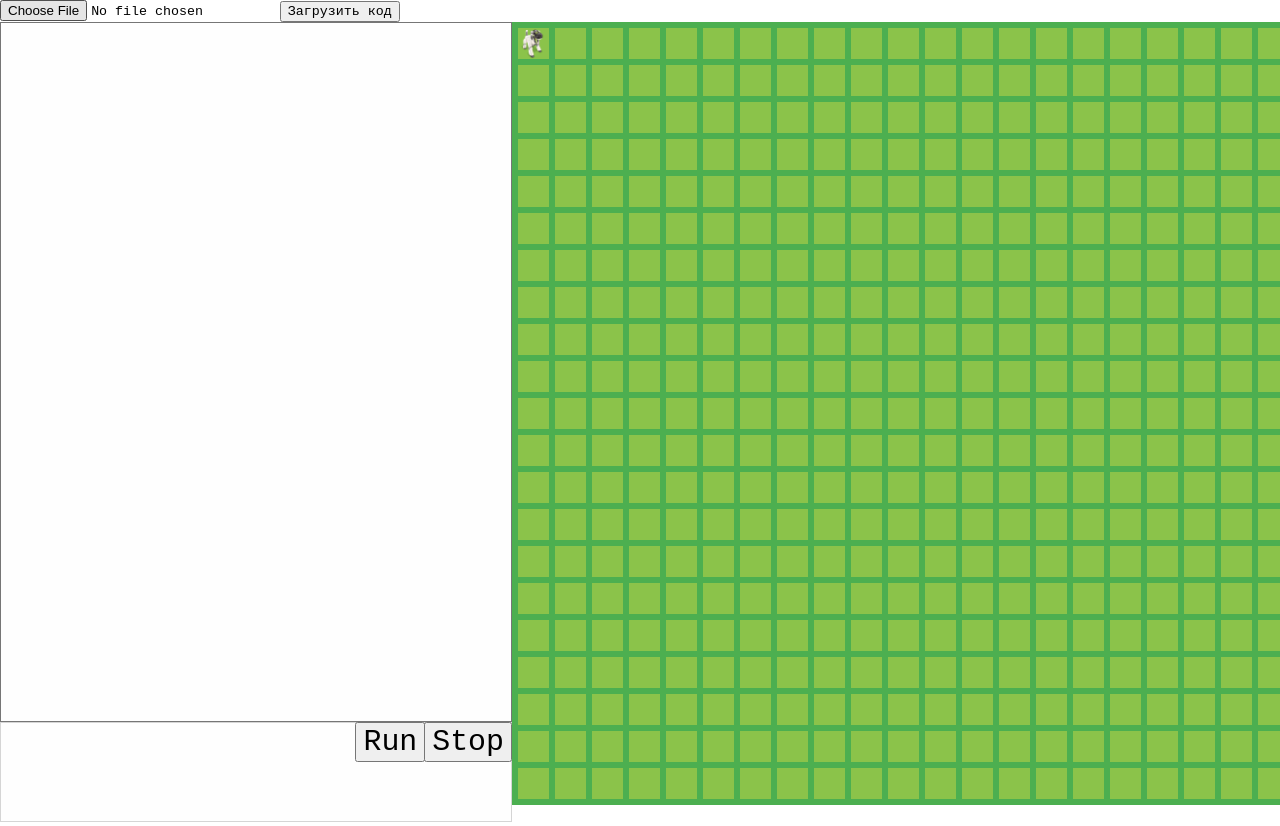
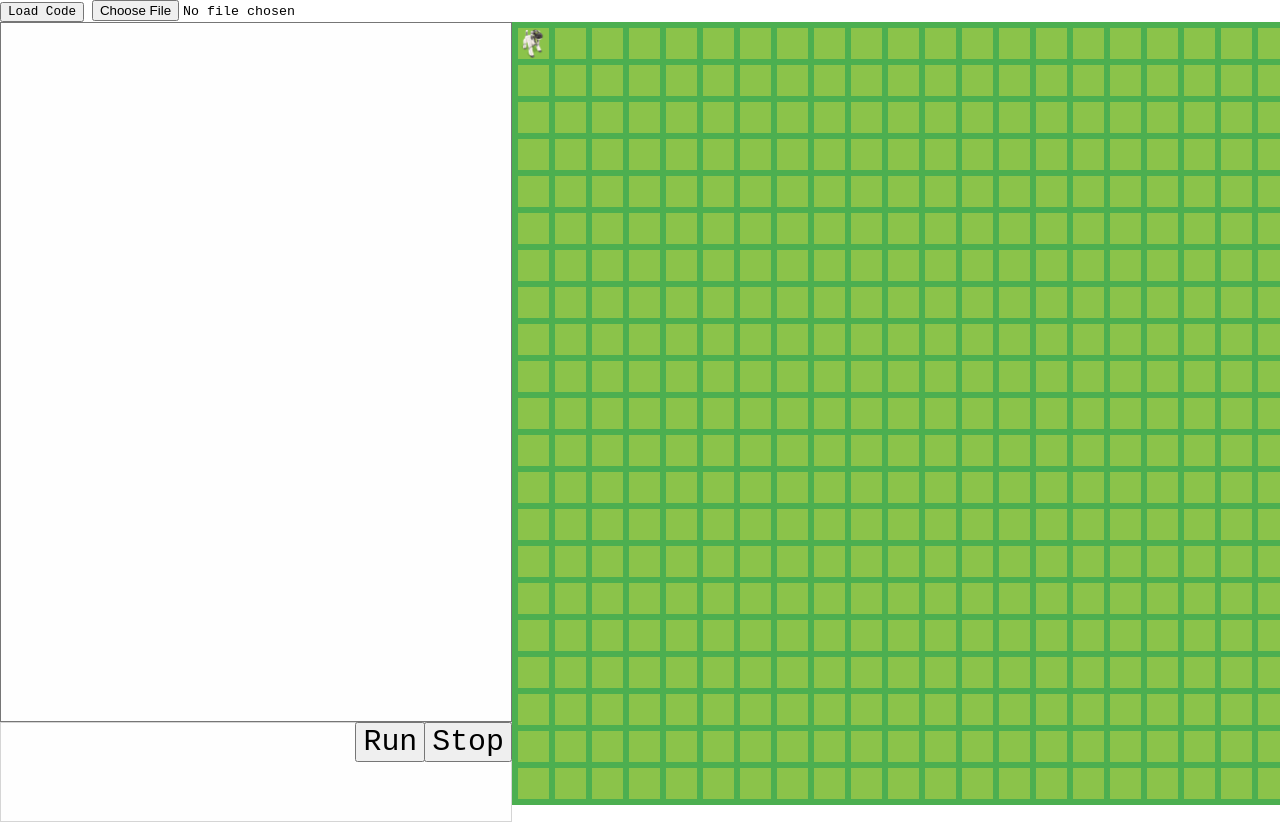
Before and after one commit to clown213213/predprof, a plain HTML site: page index.html in a window 1280 px wide. Drawn offline with Linux system fonts and the light colour scheme.

Commit message:
Update index.html

```diff
--- a/index.html
+++ b/index.html
@@ -5,8 +5,12 @@
 <meta charset="UTF-8">
 <meta http-equiv="X-UA-Compatible" content="IE=edge">
 <meta name="viewport" content="width=device-width, initial-scale=1.0">
-<input type="file" id="fileInput">
-<button id="loadButton">Загрузить код</button>
+
+<div class='loader'>
+	<input type='button' id="loadButton" value ='Load Code'>
+	<input type="file" id="fileInput">
+</div>
+
 <link rel='stylesheet' type='text/css' href='styles.css'>
 <script type='text/javascript' src='kumir.js'></script>
 <script type='text/javascript' src='robot.js'></script>
```
